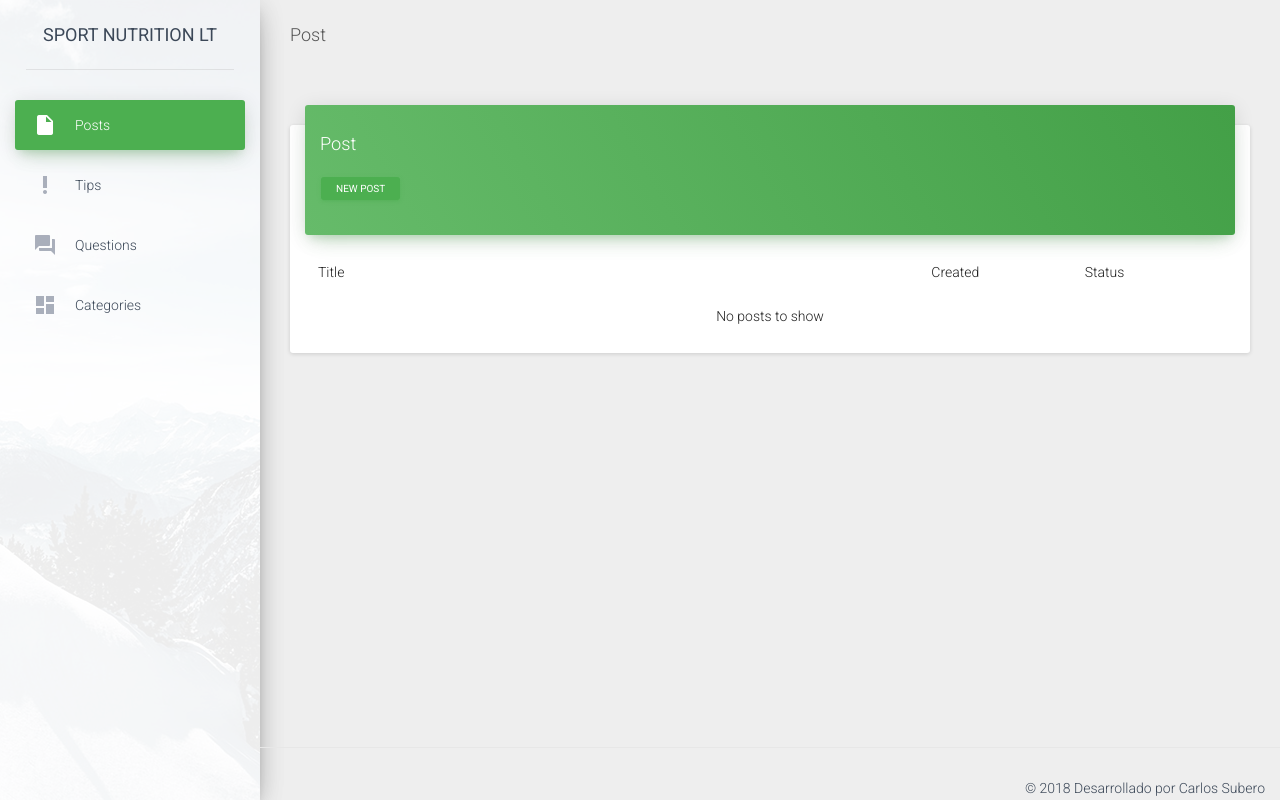
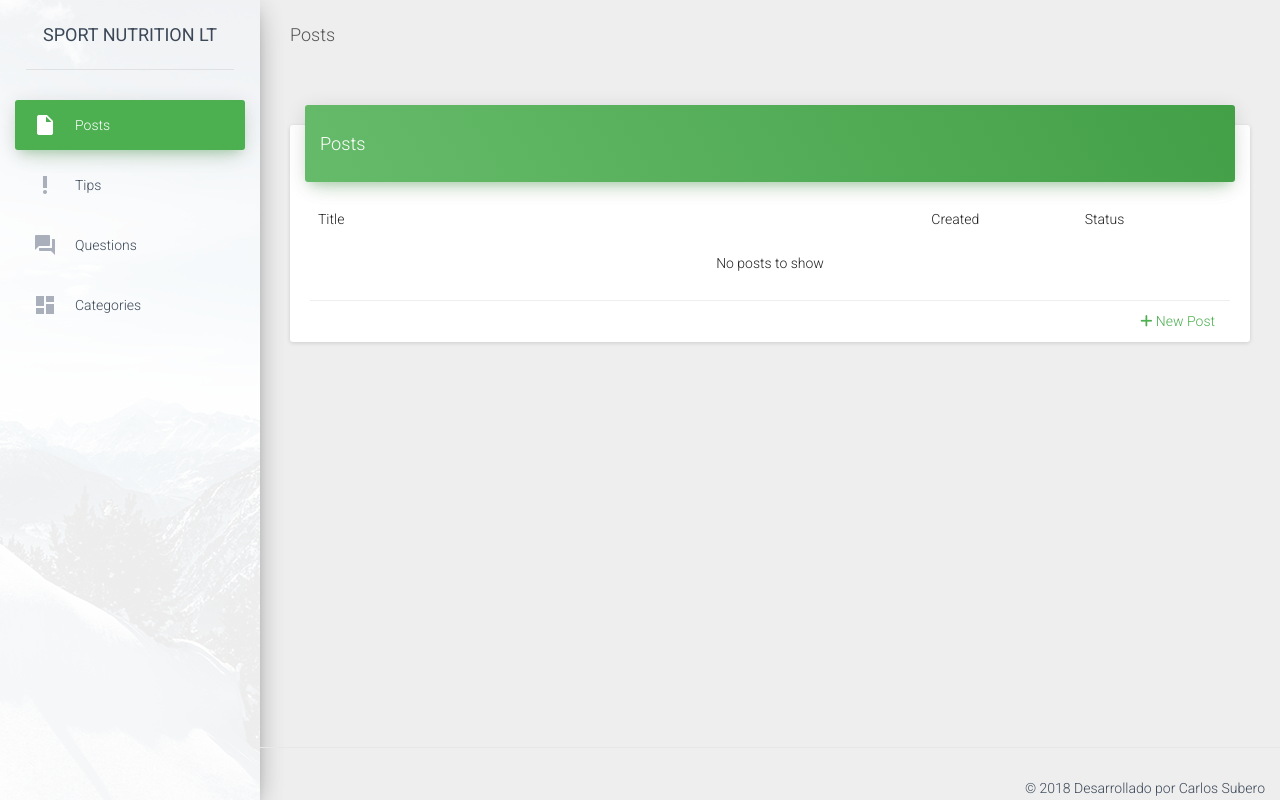
Before and after one commit to csubero/sportnutrition-, a Django app: page /backend/posts/ in a window 1280 px wide. Run offline with Django 3.2, Linux system fonts and the light colour scheme; data that the repository does not hold is empty; some libraries are stand-ins or nearby versions.

Commit message:
Optimizing Post and Tip models

```diff
--- a/backend/forms/__init__.py
+++ b/backend/forms/__init__.py
@@ -1,2 +1,3 @@
-from .category_form import *
+from .category_form import CategoryForm
 from .image_form import ImageForm
+from .tip_form import TipForm
--- a/backend/templates/backend/post/post_index.html
+++ b/backend/templates/backend/post/post_index.html
@@ -1,15 +1,11 @@
 {% extends 'backend/layout/template.html' %}
 
 {% block title %}
-
-	Post
-
+	Posts
 {% endblock %}
 
 {% block header_title %}
-
-	Post
-
+	Posts
 {% endblock %}
 
 {% block content %}
@@ -18,12 +14,7 @@
 		<div class="col-md-12">
 			<div class="card">
 				<div class="card-header" data-background-color="green">
-					<h4>Post</h4>
-					<p>
-						<a href="{% url 'backend.post.create' %}" class="btn btn-primary btn-xs"><i
-								class="ti ti-file"></i>
-							New Post</a>
-					</p>
+					<h4>Posts</h4>
 				</div>
 				<div class="card-content table-responsive">
 					<table class="table">
@@ -43,7 +34,7 @@
 						<tbody>
 						{% for post in post_list %}
 							<tr>
-								<td>{{ post.title|capfirst }}</td>
+								<td>{{ post }}</td>
 								<td>{{ post.created_at }}</td>
 								<td>{{ post.get_status_display }}</td>
 								<td class="text-center"><a href="{% url 'backend.post.edit' post.pk %}" title="Edit"><i
@@ -69,6 +60,11 @@
 						</tbody>
 					</table>
 				</div>
+				<div class="card-footer row">
+					<div class="col-md-6 text-right col-md-offset-6">
+						<a href="{% url 'backend.post.create' %}"><i class="fa fa-plus" aria-hidden="true"></i> New Post</a>
+					</div>
+				</div>
 			</div>
 		</div>
 	</div>
@@ -84,13 +80,13 @@
 {% block script_js %}
 
 	<script>
-        $('.nav li').removeClass('active');
+		$('.nav li').removeClass('active');
 
-        $('#post_tab').addClass('active');
+		$('#post_tab').addClass('active');
 
-        function delete_post(post_id) {
-            $("#post_id").val(post_id);
-        }
+		function delete_post(post_id) {
+			$("#post_id").val(post_id);
+		}
 
 	</script>
 
--- a/backend/views/post_views.py
+++ b/backend/views/post_views.py
@@ -16,10 +16,6 @@ class PostListView(ListView):
 
 	paginate_by = 10
 
-	def get_queryset(self):
-
-		return Post.objects.filter(type=Post.POST)
-
 
 class PostCreateView(CreateView):
 	model = Post
@@ -37,12 +33,6 @@ class PostCreateView(CreateView):
 		data['title_form'] = 'Add new Post'
 
 		return data
-
-	def form_valid(self, form):
-		form.instance.type = Post.POST
-		result = super(PostCreateView, self).form_valid(form)
-
-		return result
 
 
 class PostUpdateView(UpdateView):
```
Also changed, not shown: backend/forms/tip_form.py (+6 -6 lines), backend/models/post_model.py (+2 -18 lines), backend/models/tip.py (+9 -1 lines).
